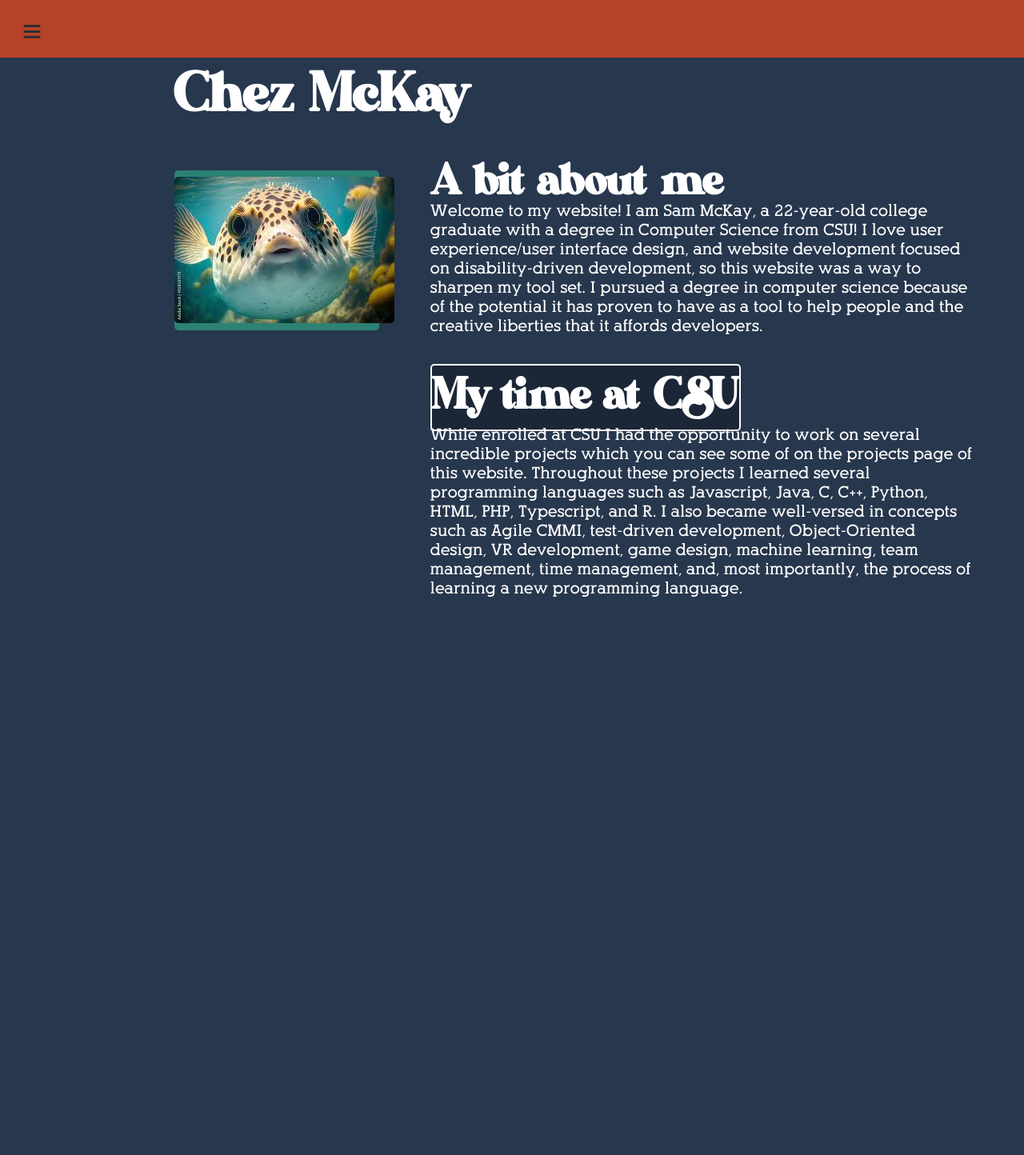
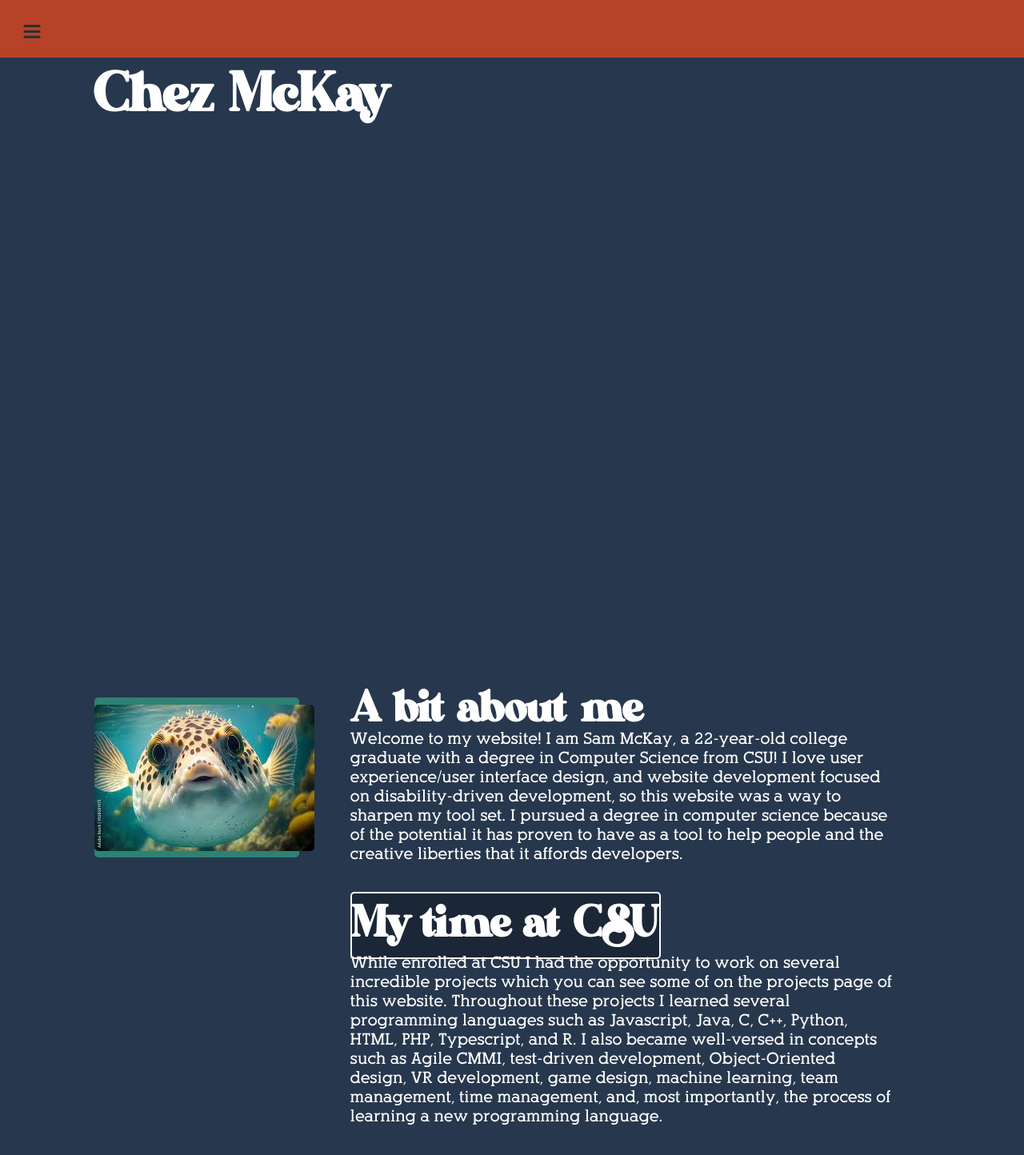
Before and after one commit to Retrope13/Personal-Website, a React (Create React App) app: page / in a window 1280 px wide. Shown: the top 1444 px of the page at 80% size. Before the commit the page ends 872 px from the top, so only its background shows below. Built offline with nearby package versions, Linux system fonts and the light colour scheme.

Commit message:
make conditional animation when the navbar changed

```diff
--- a/src/App.tsx
+++ b/src/App.tsx
@@ -2,7 +2,7 @@ import './App.css';
 import { BrowserRouter as Router } from 'react-router-dom'
 import temp from './assets/imgs/images.jpg';
 import {motion, sync, useCycle} from 'framer-motion';
-import {useRef} from 'react';
+import {useEffect, useRef} from 'react';
 import {Navigation} from './assets/Components/Navigation';
 import { useDimensions} from "./assets/Components/use-dimensions";
 import { MenuToggle } from './assets/Components/MenuToggle';
@@ -17,6 +17,7 @@ const Head = styled.h1`
   font-size: 10vh;
   background-color: #27374D;
   border-radius: 5px;
+  height: auto;
   `
 
 const BioHead = styled.h1`
@@ -59,6 +60,9 @@ const Para = styled.p`
   height: 20vh
 `
 
+const Achievements = styled.h1`
+`
+
 const sidebar ={
   open: (height = 1000) => ({
     clipPath: `circle(${height * 2 + 200}px at 40px 40px)`,
@@ -83,6 +87,7 @@ function App() {
   const [isOpen, toggleOpen] = useCycle(false, true);
   const containerRef = useRef(null);
   const height = useDimensions(containerRef).current.height;
+  const [isLoaded, toggleLoaded] = useCycle(false, true);
 
   return (
     <div className="App">
@@ -104,8 +109,16 @@ function App() {
             <MenuToggle toggle={isOpen} onClick={toggleOpen}/>
           </motion.nav>
           </div>
-        <div className="content">
+        <motion.div
+        transition={{duration: 1}}
+        animate={{x: isOpen ? 100 : -100}}
+        className="content">
           <Head>Chez McKay</Head>
+          </motion.div>
+        <motion.div
+        transition={{duration: 1}}
+        animate={{x: isOpen ? 100 : -100}}
+        className='content'>
         <div className="image-container">
       <img src={temp} alt="temporary photo"/>
       {/*I had the idea that when the page loads you could have the text slide in from the right side of the screen and land into a div with a dark background and a white border. This might be pretty hard though */}
@@ -129,7 +142,7 @@ function App() {
             {/*It might be a good idea to make the languages and concepts two styled unordered lists sitting shoulder to shoulder. It would probably look cleaner*/}
           </Para>
        </div>
-        </div>
+        </motion.div>
       </body>
     </div>
   );
```
